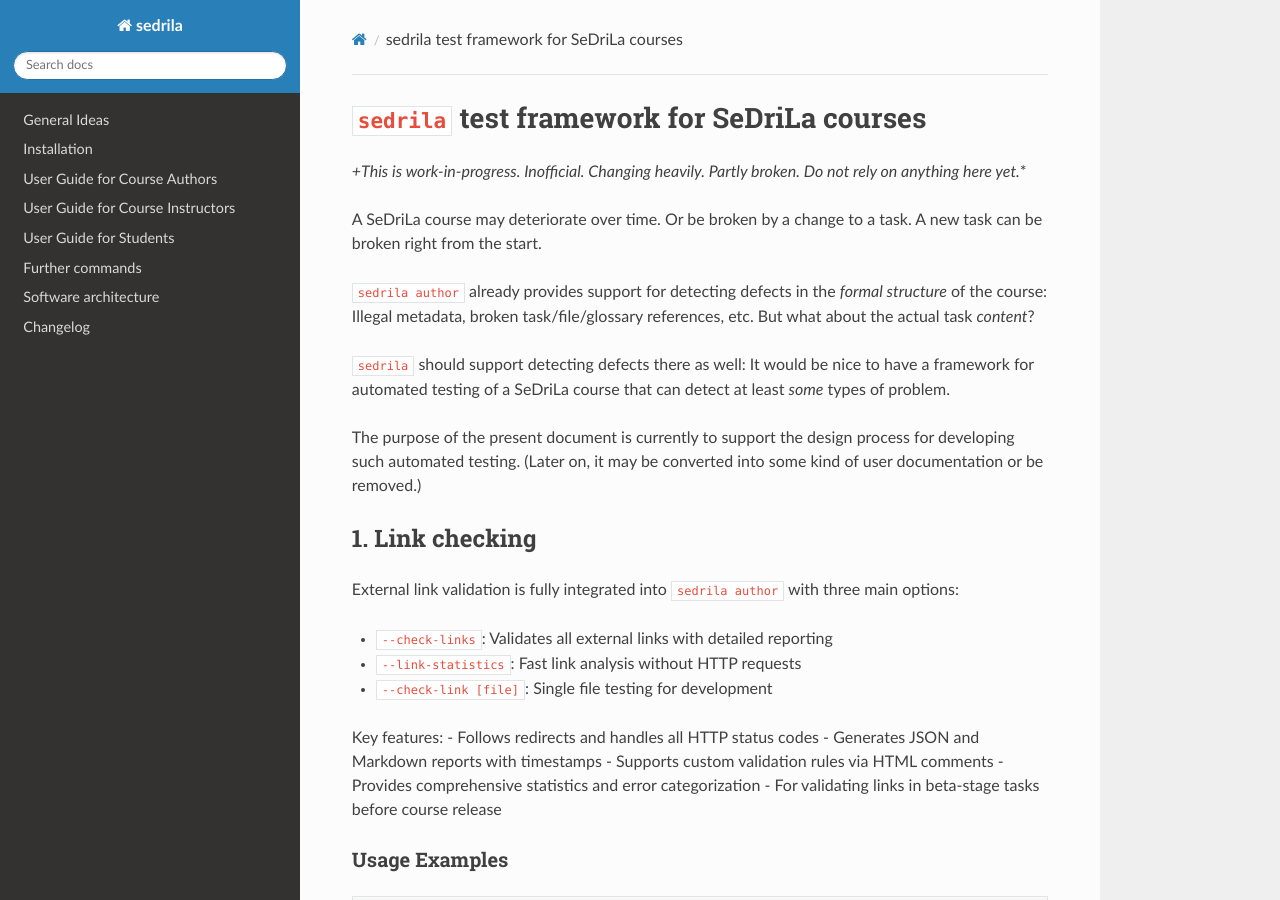
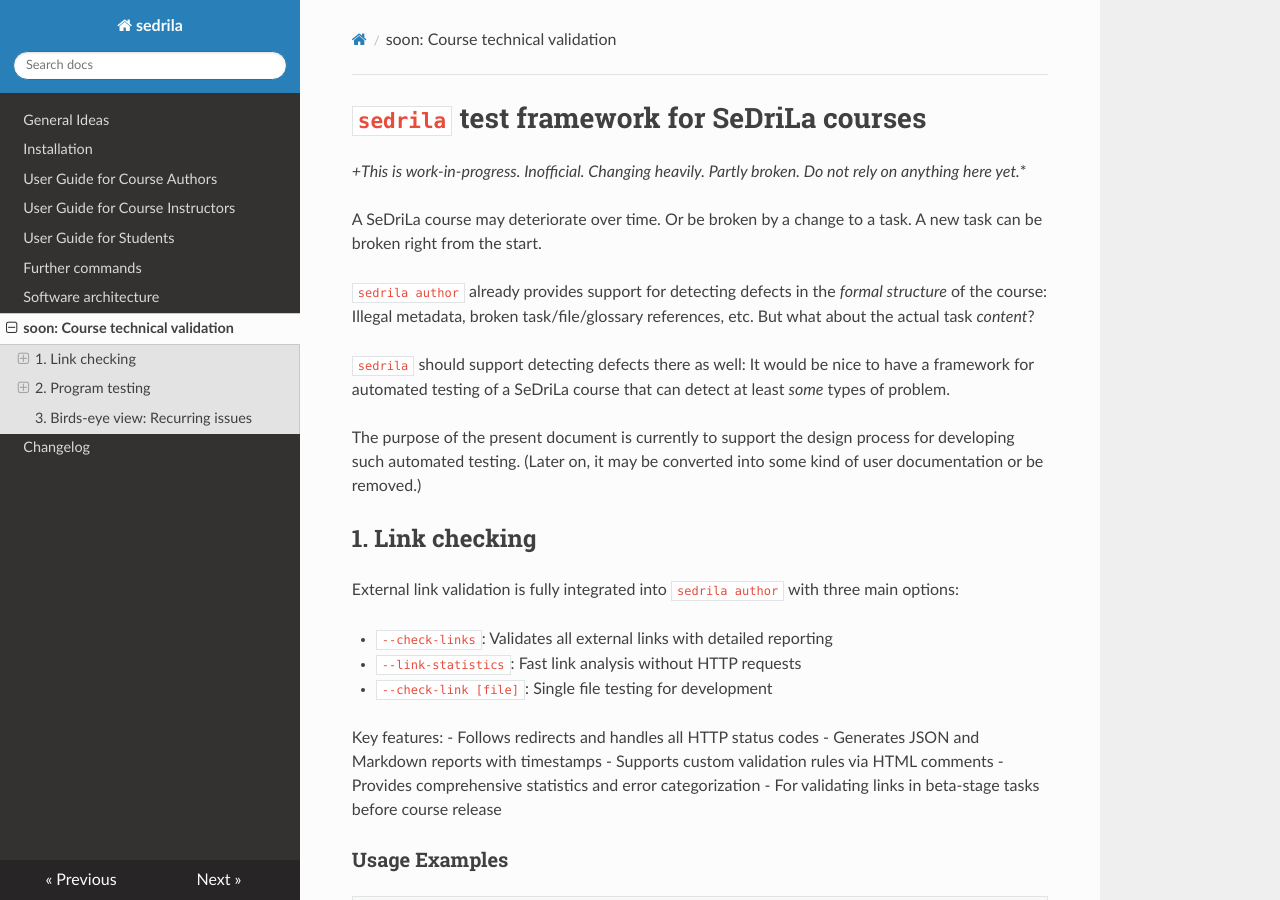
Before and after one commit to fubinf/sedrila, an MkDocs documentation site: the page built from docs/course_testing.md, in a window 1280 px wide and 900 px high. Built offline with MkDocs 1.6.1, drawn with Linux system fonts in a browser that asks for light colours; nearby versions of some CDN libraries.

Commit message:
mkdocs.yaml: include course_testing.md

```diff
--- a/mkdocs.yaml
+++ b/mkdocs.yaml
@@ -9,4 +9,5 @@ nav:
   - "User Guide for Students": students.md
   - "Further commands": other.md
   - "Software architecture": internal_notes.md
+  - "soon: Course technical validation": course_testing.md
   - "Changelog": changelog.md
```
